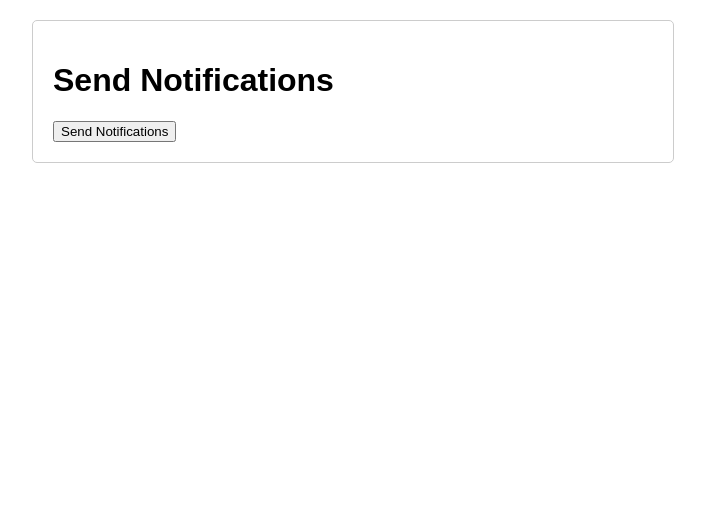
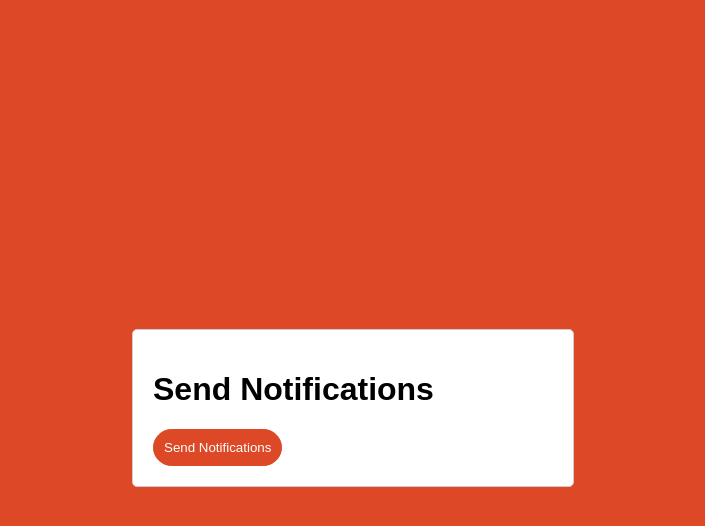
Before and after one commit to oviematthew/notification-web-app, a plain HTML site: page index.html in a window 1280 px wide. Shown: the whole page, without its empty margins (287-992 px from the left). Drawn offline with Linux system fonts and the light colour scheme.

Commit message:
fixed app bugs

```diff
--- a/css/style.css
+++ b/css/style.css
@@ -1,21 +1,49 @@
 body {
+    overflow-y: hidden;
+    height: 100vh;
     font-family: 'Arial', sans-serif;
-    margin: 0 auto;
-    padding: 0;
+    display: flex;
+    justify-content: center;
+    align-items: center;
+    background-color: #DD4826;
 }
 
 .section {
+    width: 400px;
     max-width: 600px;
-    margin: 20px auto;
     padding: 20px;
     border: 1px solid #ccc;
     border-radius: 5px;
+    background-color: #fff;
 }
 
 #notificationForm {
     display: none;
 }
 
+#sendNotifBtn {
+    background-color: #DD4826;
+    width: max-content;
+    padding: 10px;
+    color: #fff;
+    border-radius: 20px;
+    border: 1px solid #DD4826;
+    cursor: pointer;
+}
+
+button {
+    background-color: #DD4826;
+    width: 100px;
+    padding: 10px;
+    color: #fff;
+    border-radius: 20px;
+    border: 1px solid #DD4826;
+    cursor: pointer;
+}
+
+button:hover {
+    background-color: #000;
+}
 
 .hide {
     display: none;
--- a/js/script.js
+++ b/js/script.js
@@ -2,18 +2,16 @@ document.addEventListener('DOMContentLoaded', function () {
     const sendNotifBtn = document.getElementById('sendNotifBtn');
     const notificationForm = document.getElementById('notificationForm');
     const showNotificationButton = document.getElementById('showNotification');
-    const outputDiv = document.getElementById('displayDiv');
     const titleInput = document.getElementById('title');
     const bodyInput = document.getElementById('body');
+    const displayDiv = document.getElementById('displayDiv');
 
     let isNotificationPermissionGranted = false;
 
     notificationForm.style.display = "none";
 
     function checkNotificationPermission() {
-        if (!("Notification" in window)) {
-            alert("This browser does not support desktop notification");
-        } else if (Notification.permission === "granted") {
+        if (Notification.permission === "granted") {
             isNotificationPermissionGranted = true;
             notificationForm.style.display = "block";
             sendNotifBtn.style.display = 'none';
@@ -42,23 +40,31 @@ document.addEventListener('DOMContentLoaded', function () {
     });
 
     // Show notification on button click
+    // Show notification on button click
 showNotificationButton.addEventListener('click', function () {
     const title = titleInput.value;
     const body = bodyInput.value;
 
     if (title === "") {
         alert("Please enter a title.");
-        }else if (body === ""){
-            alert("Please enter the body.");
-        }else {
+    } else {
         const options = {
-                body: body || '',
+            body: body,
+            icon: '/logo.png',
             actions: [
-                    { action: 'agree', title: 'Agree' },
-                    { action: 'disagree', title: 'Disagree' }
+                {
+                action: 'agree',
+                title: 'Agree'
+                },
+
+                {
+                action: 'disagree',
+                title: 'Disagree'
+                }
             ]
         };
 
+        // if granted send notification
         if (isNotificationPermissionGranted) {
             navigator.serviceWorker.ready.then(function (registration) {
                 registration.showNotification(title, options);
@@ -66,6 +72,12 @@ document.addEventListener('DOMContentLoaded', function () {
             });
         }
     }
+});
+
+    // Listen for postMessage
+    navigator.serviceWorker.addEventListener('message', (event) => {
+        console.log('Message received from service worker:', event.data.message);
+        displayDiv.innerText = event.data.message;
     });
 });
 
--- a/service-worker.js
+++ b/service-worker.js
@@ -5,7 +5,7 @@ self.addEventListener('install', (event) =>{
   console.log('Service Worker Installed', event);
 
   //Skip waiting phase
-  self.skipWaiting()
+  // self.skipWaiting()
 
   //After successful installation, add the cache which will update the current one
   event.waitUntil(
@@ -16,7 +16,6 @@ self.addEventListener('install', (event) =>{
           '/index.html',
           '/js/script.js',
           '/css/style.css',
-          '/assets/icons/trash-can-solid.svg',
         ]);
       })
   );
@@ -52,11 +51,13 @@ self.addEventListener('fetch', function (event) {
   );
 });
 
+//listen for notification click
 self.addEventListener('notificationclick', function (event) {
   const action = event.action;
   const title = event.notification.title;
 
   if (action === 'agree') {
+      console.log("agree")
       clients.matchAll().then(clients => {
           clients.forEach(client => {
               client.postMessage({ message: 'So we both agree on that!' });
```
Lines whose indentation alone changed are shown as unchanged.
